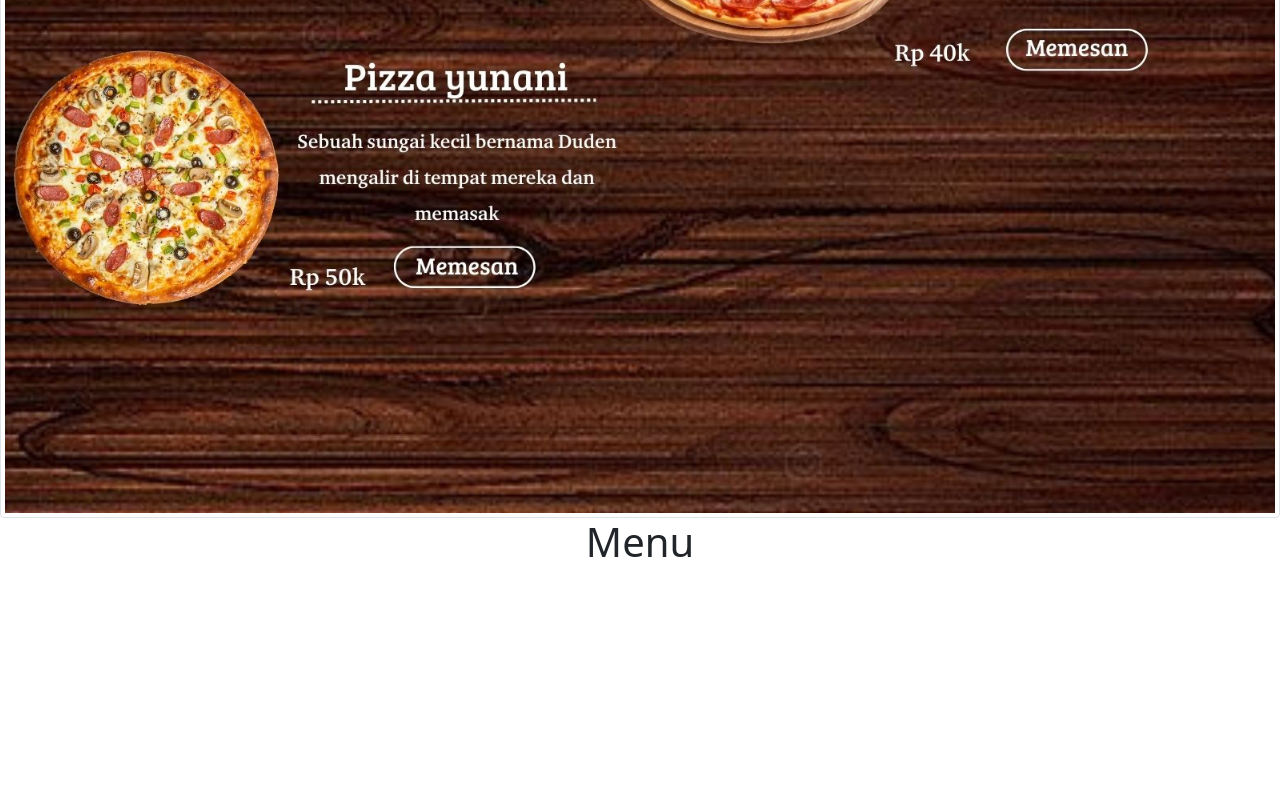
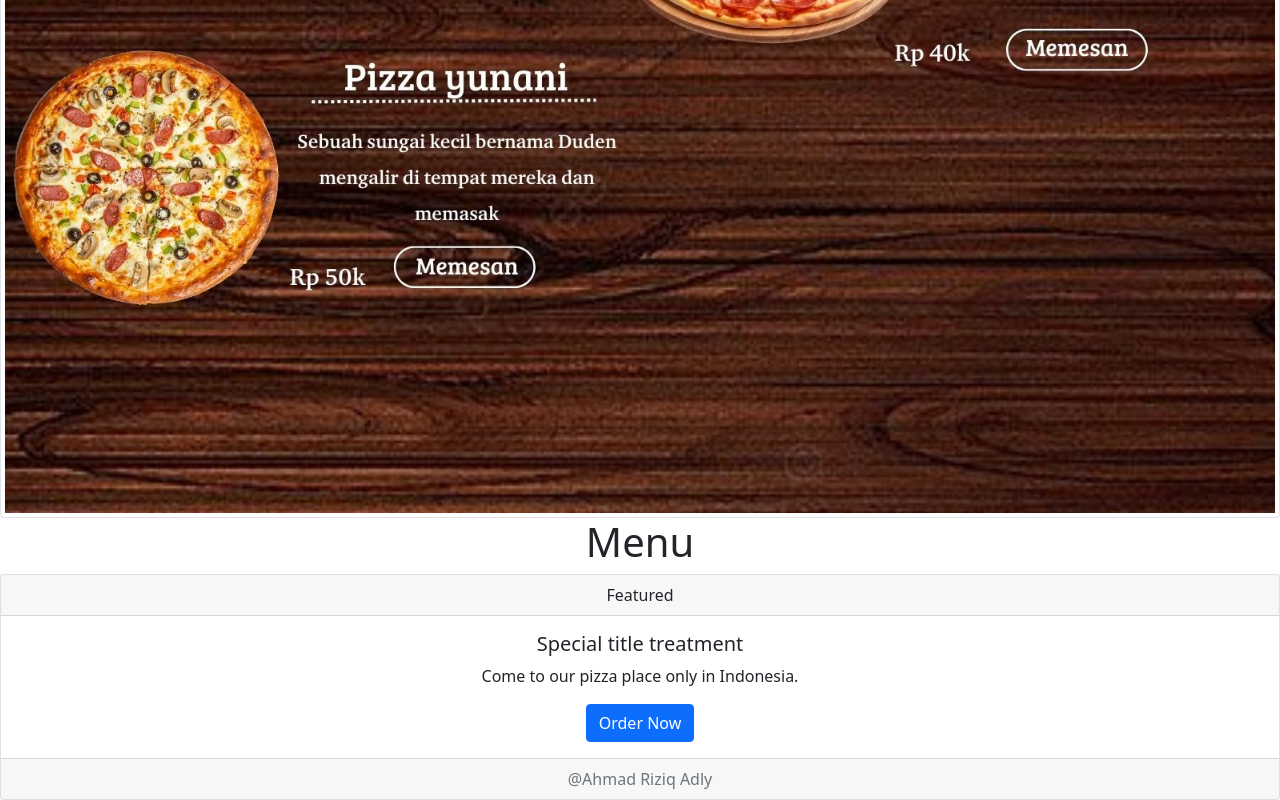
Before and after one commit to X7yzen/tugas-web-1, a plain HTML site: page Menu.html in a window 1280 px wide. Shown: the part 1345-2145 px from the top of the page. Before the commit the page ends 1919 px from the top, so only its background shows below. Drawn offline with nearby package versions, Linux system fonts and the light colour scheme.

Commit message:
Update Menu.html
Revisi

```diff
--- a/Menu.html
+++ b/Menu.html
@@ -59,5 +59,18 @@
     <script src="https://cdn.jsdelivr.net/npm/@popperjs/core@2.9.2/dist/umd/popper.min.js" integrity="sha384-IQsoLXl5PILFhosVNubq5LC7Qb9DXgDA9i+tQ8Zj3iwWAwPtgFTxbJ8NT4GN1R8p" crossorigin="anonymous"></script>
     <script src="https://cdn.jsdelivr.net/npm/bootstrap@5.0.2/dist/js/bootstrap.min.js" integrity="sha384-cVKIPhGWiC2Al4u+LWgxfKTRIcfu0JTxR+EQDz/bgldoEyl4H0zUF0QKbrJ0EcQF" crossorigin="anonymous"></script>
     -->
+    <div class="card text-center">
+  <div class="card-header">
+    Featured
+  </div>
+  <div class="card-body">
+    <h5 class="card-title">Special title treatment</h5>
+    <p class="card-text">Come to our pizza place only in Indonesia.</p>
+    <a href="#" class="btn btn-primary">Order Now</a>
+  </div>
+  <div class="card-footer text-muted">
+    @Ahmad Riziq Adly
+  </div>
+    </div>
   </body>
 </html>
```
